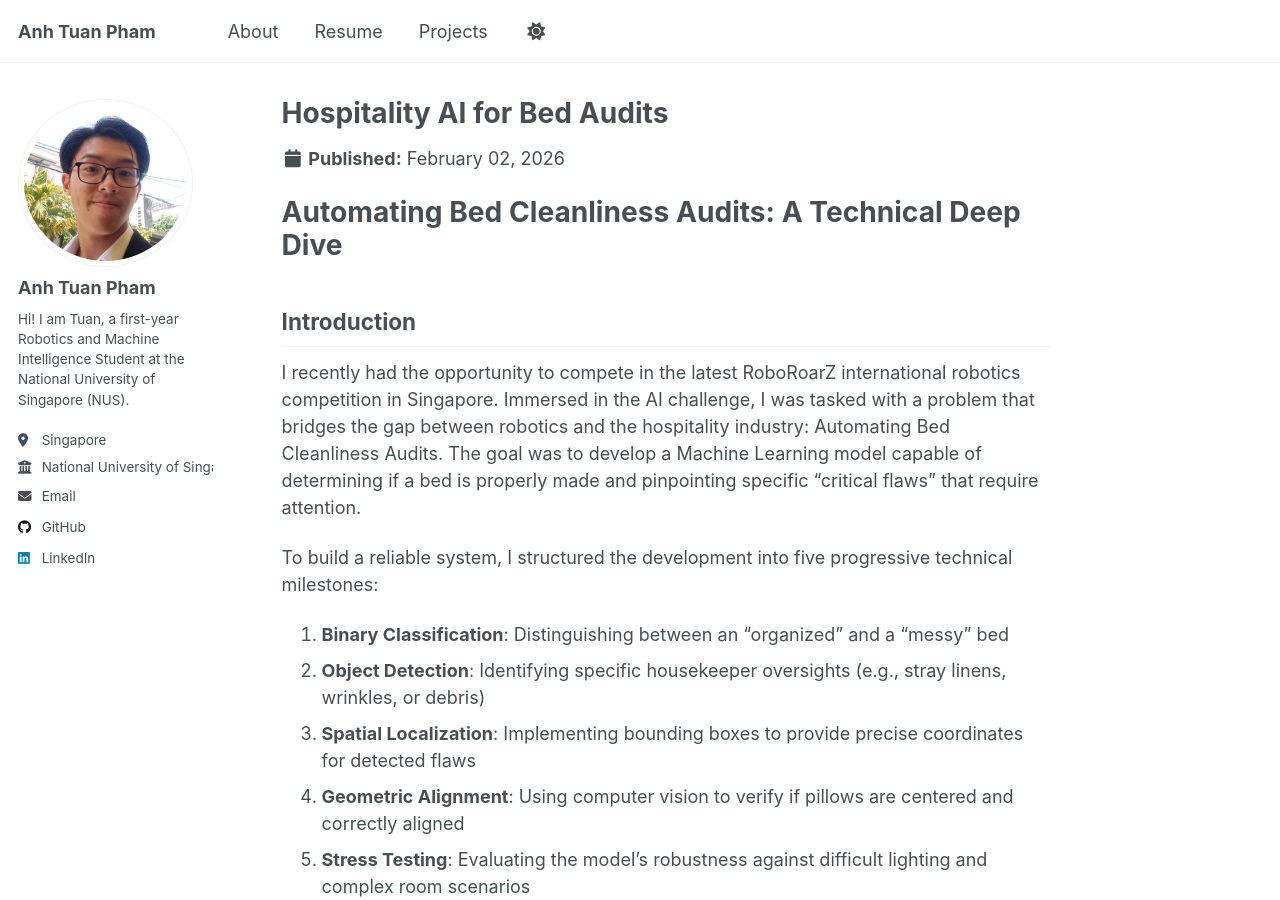
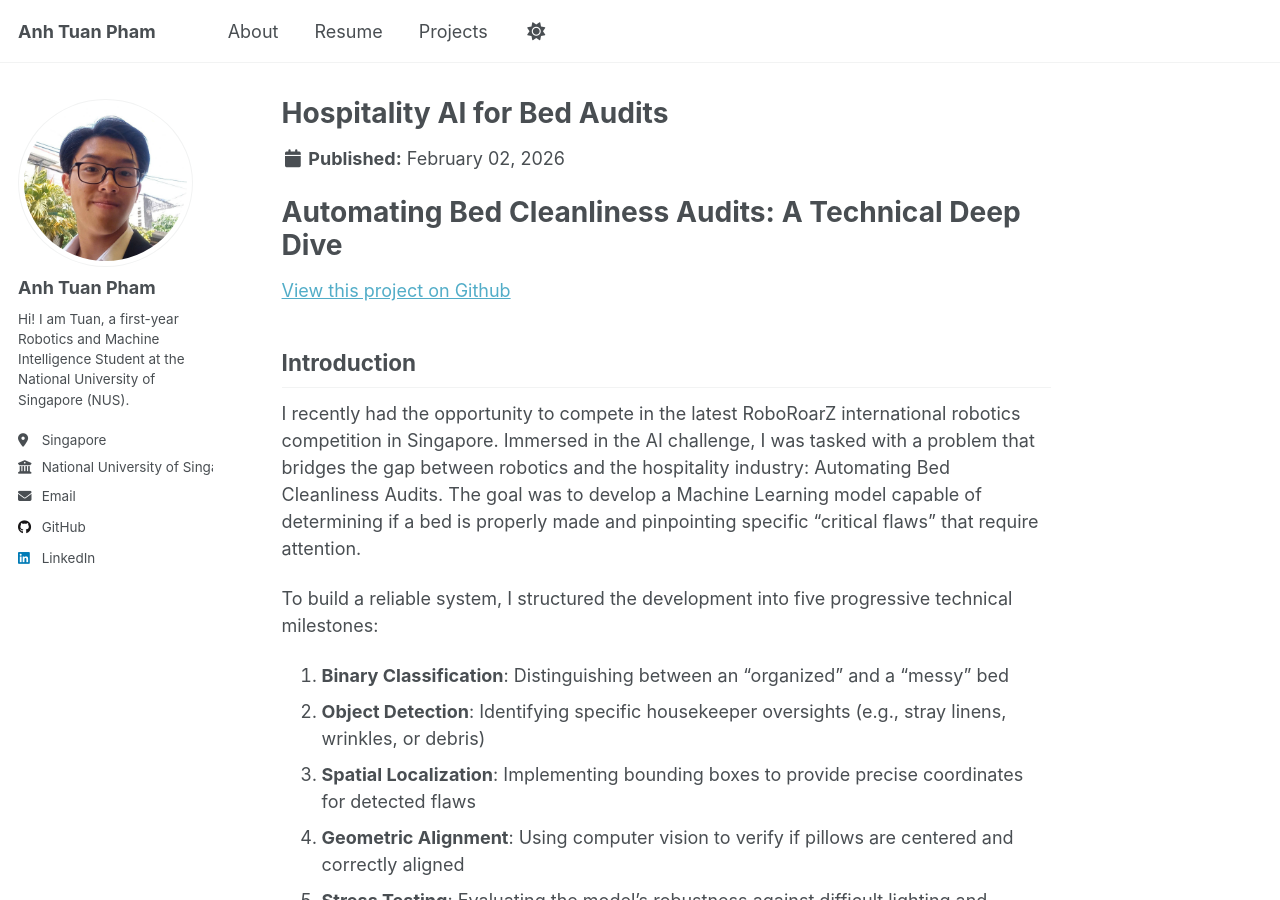
Before and after one commit to patuan07/patuan07.github.io, a Jekyll site: the page built from _portfolio/hospitality-ai.md, in a window 1280 px wide and 900 px high. Built offline with Jekyll 4.4.1, drawn with Linux system fonts in a browser that asks for light colours.

Commit message:
Add GitHub project link to hospitality-ai.md
Added a link to the project repository on GitHub.

```diff
--- a/_portfolio/hospitality-ai.md
+++ b/_portfolio/hospitality-ai.md
@@ -6,6 +6,8 @@ collection: projects
 ---
 
 # Automating Bed Cleanliness Audits: A Technical Deep Dive
+
+[View this project on Github](https://github.com/patuan07/HospitalityAI)
 
 ## Introduction
 
```
